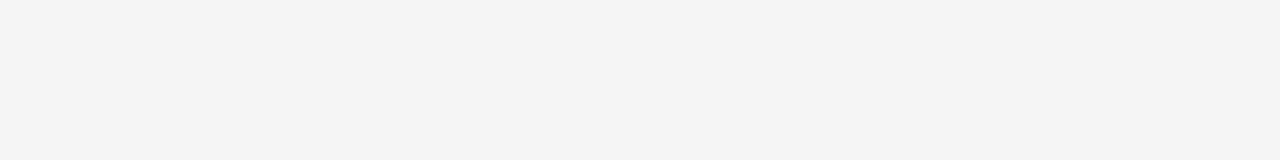
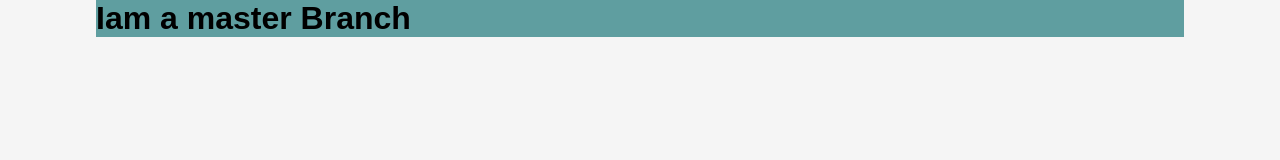
Before and after one commit to sundar9014/New-Projecct, a plain HTML site: page index.html in a window 1280 px wide. Drawn offline with Linux system fonts and the light colour scheme.

Commit message:
commit-master

```diff
--- a/index.html
+++ b/index.html
@@ -9,7 +9,7 @@
 <body>
 
 <div class="container">
-
+    <h1> Iam a master Branch</h1>
 </div>
 
 
```
